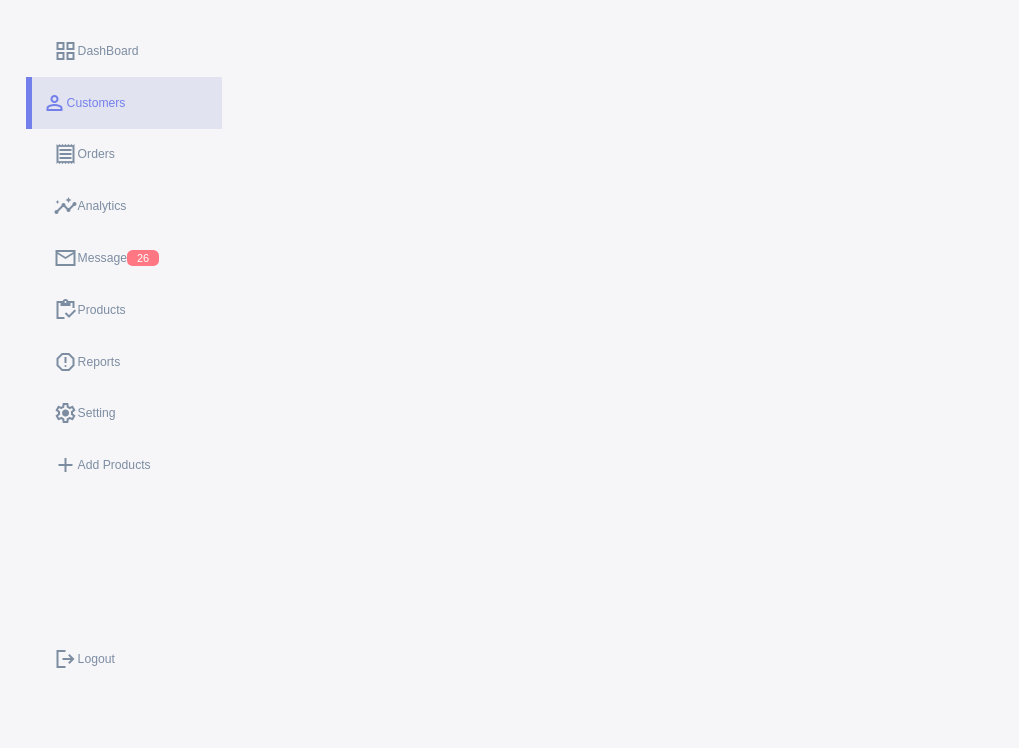
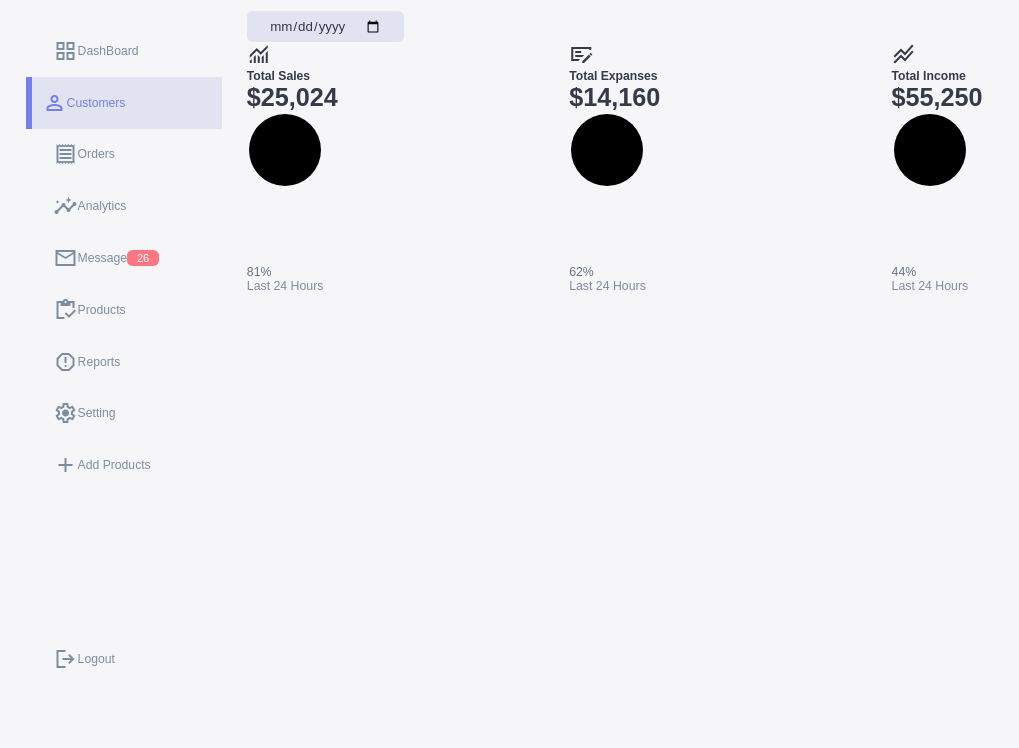
Before and after one commit to Wazid-Hossain/Admin-Dashboard-Using-JS, a plain HTML site: page index.html in a window 1280 px wide. Shown: the part 52-800 px from the top of the page, without its empty margins (0-1019 px from the left). Drawn offline with nearby package versions, Linux system fonts and the light colour scheme.

Commit message:
Main Section HTML & CSS Part Start

```diff
--- a/index.html
+++ b/index.html
@@ -27,7 +27,7 @@
                 </div>
             </div>
             <div class="sidebar">
-                <!-- Sidebar mane Names Are Created -->
+                <!-- Sidebar manu Names Are Created -->
                 <a href="#">
                     <span class="material-symbols-sharp">grid_view </span>
                     <h3>DashBoard</h3>
@@ -47,7 +47,7 @@
                 <a href="#">
                     <span class="material-symbols-sharp">mail_outline </span>
                     <h3>Message</h3>
-                    <span class="message-count">       26</span>
+                    <span class="message-count">26</span>
                 </a>
                 <a href="#">
                     <span class="material-symbols-sharp">inventory </span>
@@ -73,9 +73,83 @@
                 <!-- Sidebar Mane Names creating End -->
             </div>
         </aside>
-    </div>
+
+        <!-- ================End of Aside================ -->
+    <!-- main section -->
+        <main>
+        <h1>Dashoard</h1>
+        <div class="date">
+            <input type="date">
+        </div>
+        <div class="insights">
+            <!-- Sales Started -->
+            <div class="sales">
+                <span class="material-symbols-sharp">monitoring</span>
+                <div class="middle">
+                    <div class="left">
+                        <h3>Total Sales</h3>
+                        <h1>$25,024</h1>
+                    </div>
+                    <div class="progress">
+                        <svg>
+                            <circle cx='38' cy='38' r='36'></circle>
+                        </svg>
+                        <div class="number">
+                            <p>81%</p>
+                        </div>
+                    </div>
+                </div>
+                <smaall class="text-muted">Last 24 Hours</smaall>
+            </div>
+            <!-- End Of Sales -->
+            <!--  Expanses -->
+            <div class="Expanses">
+                <span class="material-symbols-sharp">
+                    checkbook
+                    </span>
+                <div class="middle">
+                    <div class="left">
+                        <h3>Total Expanses</h3>
+                        <h1>$14,160</h1>
+                    </div>
+                    <div class="progress">
+                        <svg>
+                            <circle cx='38' cy='38' r='36'></circle>
+                        </svg>
+                        <div class="number">
+                            <p>62%</p>
+                        </div>
+                    </div>
+                </div>
+                <smaall class="text-muted">Last 24 Hours</smaall>
+            </div>
+            <!-- End Of Expanses -->
+            <!--  Total income -->
+            <div class="Expanses">
+                <span class="material-symbols-sharp">
+                    stacked_line_chart
+                    </span>
+                <div class="middle">
+                    <div class="left">
+                        <h3>Total Income</h3>
+                        <h1>$55,250</h1>
+                    </div>
+                    <div class="progress">
+                        <svg>
+                            <circle cx='38' cy='38' r='36'></circle>
+                        </svg>
+                        <div class="number">
+                            <p>44%</p>
+                        </div>
+                    </div>
+                </div>
+                <smaall class="text-muted">Last 24 Hours</smaall>
+            </div>
+            <!-- End of Total Income -->
 
 
+        </div>
+    </main>
     <link rel="stylesheet" href="main.js">
 </body>
 
--- a/style.css
+++ b/style.css
@@ -49,6 +49,7 @@ body{
     user-select: none;
     overflow-x: hidden;
     background: var(--clr-color-background);
+    color: var(--clr-dark);
 }
 .container{
     display: grid;
@@ -208,3 +209,28 @@ aside .sidebar .message-count{
     font-size: 11px;
     border-radius: var(--border-radius-1);
 }
+
+/* sidebar complete */
+
+/* Start Main */
+
+main{
+    margin-top: 1.4rem;
+}
+main .date{
+    display: inline-block;
+    background: var(--clr-light);
+    border-radius: var(--border-radius-1);
+    margin-top: 1rem;
+    padding: 0.5rem 1.6rem;
+}
+main .date input[type='date']{
+    background: transparent;
+    color: var(--clr-dark);
+
+}
+main .insights{
+    display: grid;
+    grid-template-columns: repeat(3, 1fr);
+    gap: 1.6rem;
+}
```
